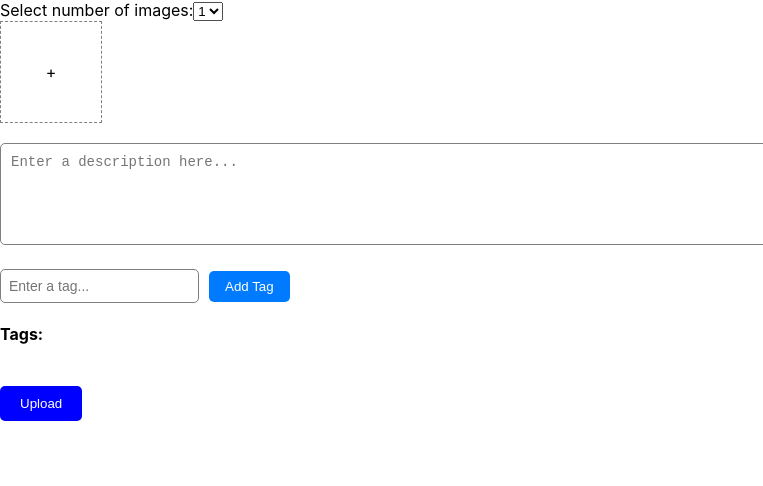
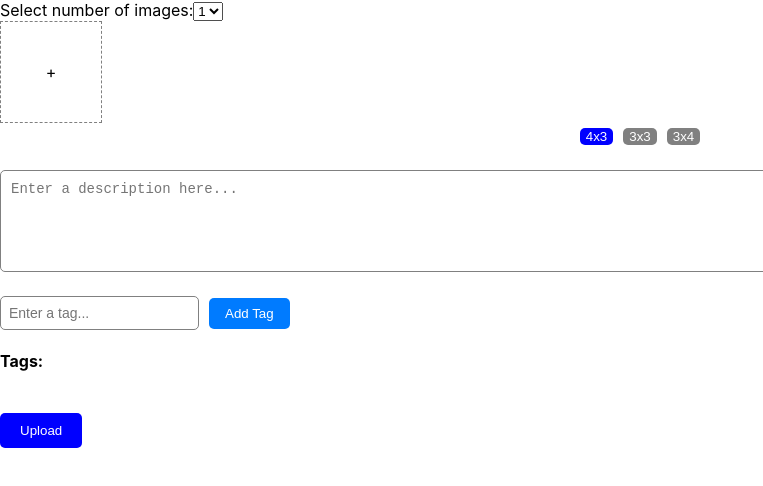
Before and after one commit to doanneda/scrap, a React (Create React App) app in the folder scrap-app/: page /createPage in a window 1280 px wide. Shown: the top 486 px of the page, without its empty margins (0-763 px from the left). Built offline with nearby package versions, Linux system fonts and the light colour scheme.

Commit message:
Add image ratio options

```diff
--- a/scrap-app/src/CreatePage.js
+++ b/scrap-app/src/CreatePage.js
@@ -8,8 +8,9 @@ export default function CreatePage() {
   const [description, setDescription] = useState('');
   const [tagInput, setTagInput] = useState('');
   const [tags, setTags] = useState([]);
+  const [ratios, setRatios] = useState(Array(1).fill('4x3')); // Default to '4x3' for all slots
   const [error, setError] = useState('');
-  const color = "paleGreen";
+  const color = "#ece7f1";
 
   const navigate = useNavigate();
 
@@ -41,6 +42,12 @@ export default function CreatePage() {
     const updatedImages = [...images];
     updatedImages[index] = null;
     setImages(updatedImages);
+  };
+
+  const handleRatioChange = (index, ratio) => {
+    const updatedRatios = [...ratios];
+    updatedRatios[index] = ratio;
+    setRatios(updatedRatios);
   };
 
   const resizeImage = (file) => {
@@ -92,13 +99,27 @@ export default function CreatePage() {
       return;
     }
 
+    // Define dimensions for each ratio
+    const ratioDimensions = {
+      "4x3": { width: 320, height: 240 },
+      "3x3": { width: 240, height: 240 },
+      "3x4": { width: 240, height: 320 },
+    };
+
     // Resize images and convert to Base64
-    const imagePromises = images.map((file, index) => resizeImage(file).then((base64Data) => ({
-      base64Data,
-      type: file.type, // e.g., image/jpeg, image/png, etc.
-      position: { x: 0, y: 0 }, // You can add logic to position images if needed
-      size: { width: file.width, height: file.height }, // Add actual size if needed
-    })));
+    const imagePromises = images.map((file, index) =>
+      resizeImage(file).then((base64Data) => {
+        const selectedRatio = ratios[index]; // Access the ratio for the specific image slot
+        const { width, height } = ratioDimensions[selectedRatio] || {}; // Fallback to default if ratioState is undefined
+
+        return {
+          base64Data,
+          type: file.type, // e.g., image/jpeg, image/png, etc.
+          position: { x: 0, y: 0 }, // Default position
+          size: { width, height }, // Use dimensions based on selected ratio
+        };
+      })
+    );
 
     try {
       const resizedImages = await Promise.all(imagePromises);
@@ -241,6 +262,25 @@ export default function CreatePage() {
                 />
               </label>
             )}
+
+            <div>
+              {['4x3', '3x3', '3x4'].map((ratio) => (
+                <button
+                  key={ratio}
+                  style={{
+                    margin: '5px',
+                    backgroundColor: ratios[index] === ratio ? 'blue' : 'gray',
+                    color: 'white',
+                    border: 'none',
+                    borderRadius: '5px',
+                    cursor: 'pointer',
+                  }}
+                  onClick={() => handleRatioChange(index, ratio)}
+                >
+                  {ratio}
+                </button>
+              ))}
+            </div>
           </div>
         ))}
       </div>
--- a/scrap-app/src/DrapAndDrop.jsx
+++ b/scrap-app/src/DrapAndDrop.jsx
@@ -94,7 +94,7 @@ export default function DragAndDrop() {
 
     const imageData = images.map((image) => ({
       position: { x: image.x, y: image.y },
-      base64: image.base64Data,
+      base64Data: image.base64Data,
       size: image.size,
     }));
 
--- a/scrap-app/src/Feed.js
+++ b/scrap-app/src/Feed.js
@@ -143,9 +143,7 @@ export default function Feed() {
                   height: '100%',
                 }}
               >
-                {page.images.map((image, imgIndex) => {
-                  console.log(image.base64Data);
-                  return(
+            {page.images.map((image, imgIndex) => (
             <img
                 key={imgIndex}
                 src={image.base64Data}
@@ -156,11 +154,10 @@ export default function Feed() {
                 top: image.position.y,
                 width: image.size.width,
                 height: image.size.height,
-                        objectFit: 'cover',
                 }}
             />
-                  )
-                })}
+            ))}
+
                 {/* Stickers Section */}
                 {page.stickers.map((sticker, stickerIndex) => {
                   const {
--- a/scrap-app/src/Profile.js
+++ b/scrap-app/src/Profile.js
@@ -125,7 +125,6 @@ export default function Profile() {
                                             top: image.position.y,
                                             width: image.size.width,
                                             height: image.size.height,
-                                            objectFit: 'cover',
                                         }}
                                     />
                                 ))}
```
Lines whose indentation alone changed are shown as unchanged.
